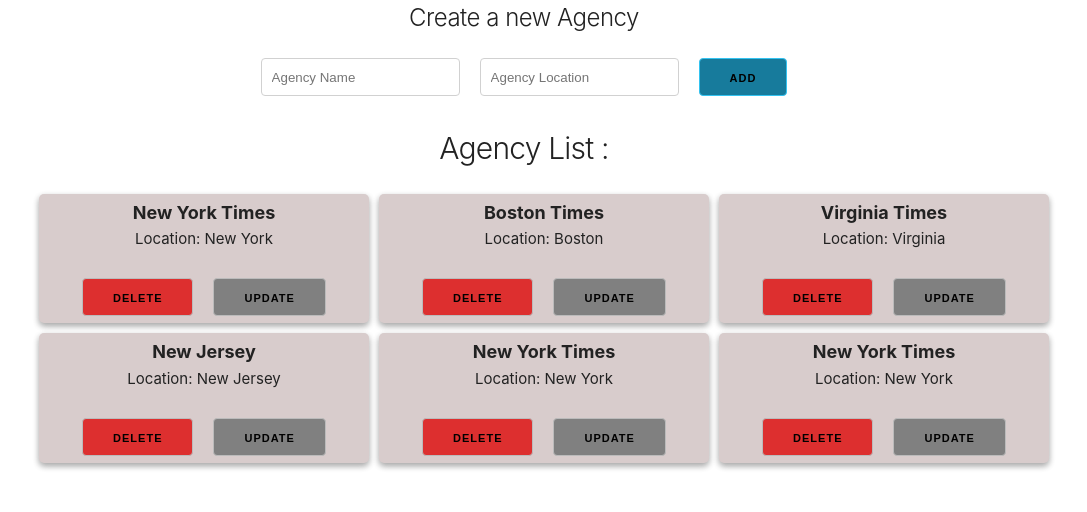
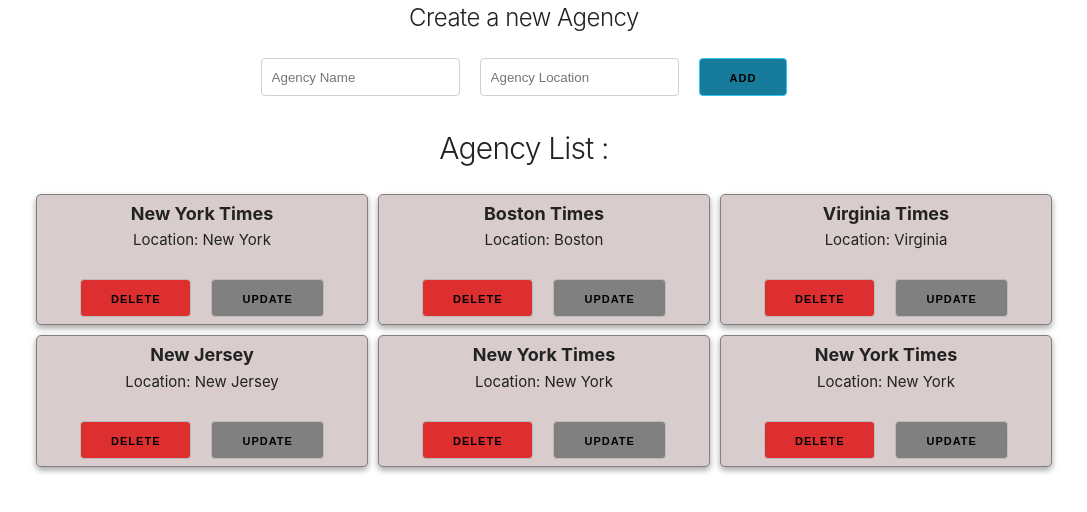
Before and after one commit to kawsarhussen16/agency-list, a React (Create React App) app in the folder myapp/: page / in a window 1280 px wide. Shown: the top 512 px of the page, without its empty margins (116-1203 px from the left). Built offline with nearby package versions, Linux system fonts and the light colour scheme.

Commit message:
Border added for every card

```diff
--- a/myapp/src/components/agency-list/display-data/index.scss
+++ b/myapp/src/components/agency-list/display-data/index.scss
@@ -1,4 +1,4 @@
-.agency-list-item{
+.agency-list-item {
   border-radius: 5px;
   margin: 5px;
   padding: 5px;
@@ -8,12 +8,12 @@
   justify-content: space-between;
   box-shadow: 0 3px 6px rgba(0, 0, 0, 0.16), 0 3px 6px rgba(0, 0, 0, 0.23);
   background-color: rgb(216, 204, 204);
-     .agency-list-title{
+  border: 1px solid grey;
+  .agency-list-title {
     font-weight: bold;
     font-size: larger;
   }
 }
-.agency-list-item:hover{
+.agency-list-item:hover {
   background-color: rgb(195, 195, 202);
-
 }
```
Lines whose indentation alone changed are shown as unchanged.
